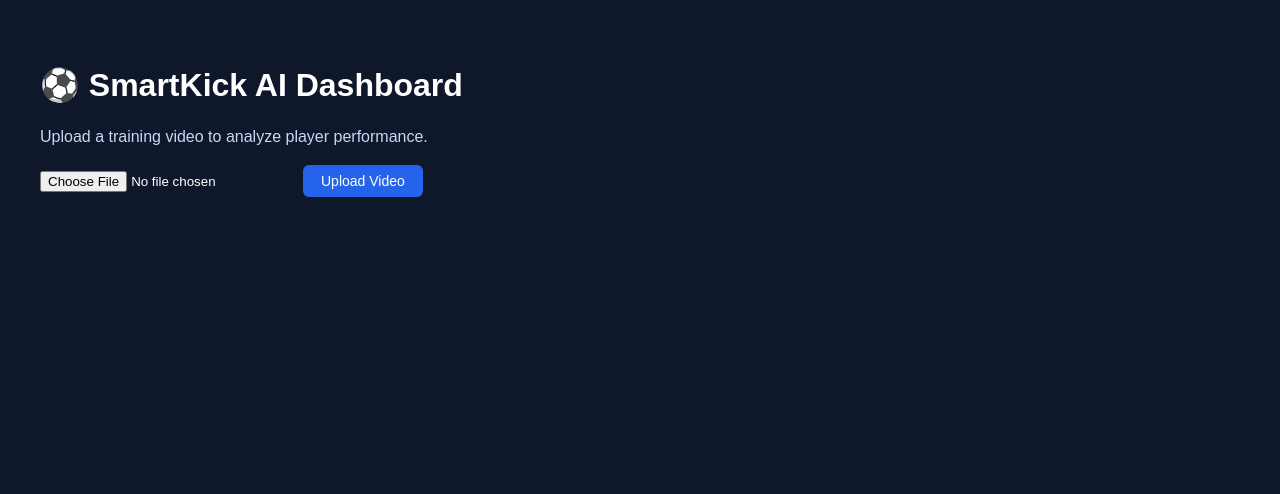
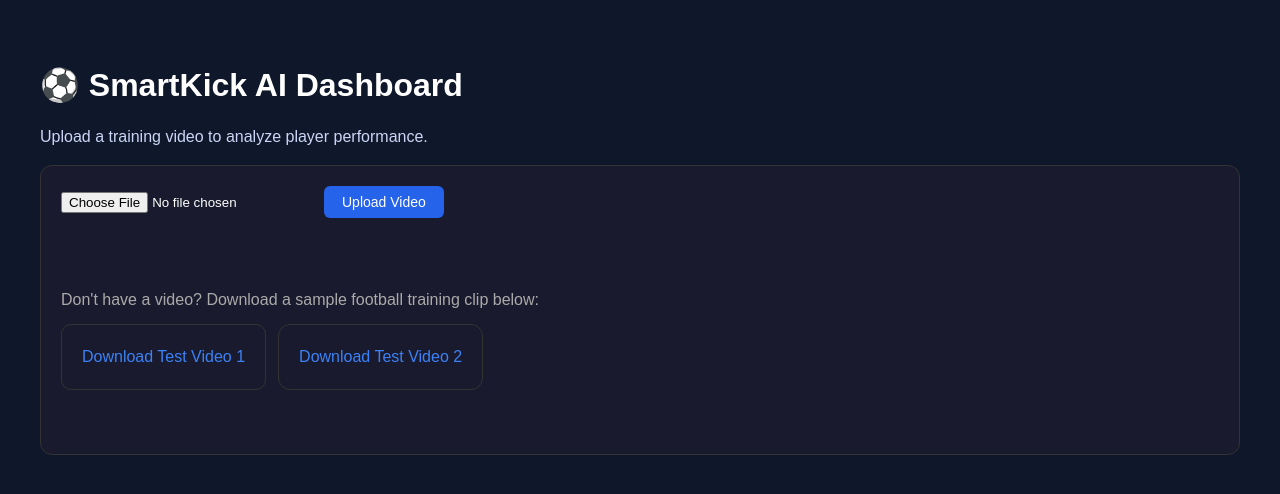
Before and after one commit to kaushikikke/smartkick-ai, a React (Vite) app in the folder client/: page /dashboard in a window 1280 px wide. Shown: the top 494 px of the page. Built offline with nearby package versions, Linux system fonts and the light colour scheme.

Commit message:
Added sample video to test

```diff
--- a/client/src/pages/Dashboard.jsx
+++ b/client/src/pages/Dashboard.jsx
@@ -45,10 +45,10 @@ function Dashboard() {
       setLoading(true);
 
       const formData = new FormData();
-    formData.append("file", file); // ✅ FIXED KEY
+      formData.append("file", file);
 
       const res = await axios.post(
-  `${import.meta.env.VITE_API_URL}/upload`,  // ← calls your server
+        `${import.meta.env.VITE_API_URL}/upload`,
         formData,
         {
           headers: { "Content-Type": "multipart/form-data" },
@@ -70,6 +70,7 @@ function Dashboard() {
     }
 
   };
+
   /* ===============================
      PDF Export
   =============================== */
@@ -112,12 +113,7 @@ function Dashboard() {
   =============================== */
 
   const radarData = result ? {
-    labels: [
-      "Performance",
-      "Speed",
-      "Activity",
-      "Distance"
-    ],
+    labels: ["Performance", "Speed", "Activity", "Distance"],
     datasets: [
       {
         label: "Player Metrics",
@@ -148,67 +144,56 @@ function Dashboard() {
     const w = canvas.width;
     const h = canvas.height;
 
-  ctx.clearRect(0,0,w,h);
+    ctx.clearRect(0, 0, w, h);
 
     ctx.fillStyle = "#166534";
-  ctx.fillRect(0,0,w,h);
+    ctx.fillRect(0, 0, w, h);
 
     ctx.strokeStyle = "white";
     ctx.lineWidth = 2;
 
-  ctx.strokeRect(0,0,w,h);
+    ctx.strokeRect(0, 0, w, h);
 
     ctx.beginPath();
-  ctx.moveTo(w/2,0);
-  ctx.lineTo(w/2,h);
+    ctx.moveTo(w / 2, 0);
+    ctx.lineTo(w / 2, h);
     ctx.stroke();
 
     ctx.beginPath();
-  ctx.arc(w/2,h/2,50,0,Math.PI*2);
+    ctx.arc(w / 2, h / 2, 50, 0, Math.PI * 2);
     ctx.stroke();
 
-  ctx.strokeRect(0, h/2 - 110, 90, 220);
-
-  ctx.strokeRect(w - 90, h/2 - 110, 90, 220);
-
-  ctx.strokeRect(0, h/2 - 55, 40, 110);
-
-  ctx.strokeRect(w - 40, h/2 - 55, 40, 110);
-
-  ctx.strokeRect(-10, h/2 - 30, 10, 60);
-
-  ctx.strokeRect(w, h/2 - 30, 10, 60);
+    ctx.strokeRect(0, h / 2 - 110, 90, 220);
+    ctx.strokeRect(w - 90, h / 2 - 110, 90, 220);
+    ctx.strokeRect(0, h / 2 - 55, 40, 110);
+    ctx.strokeRect(w - 40, h / 2 - 55, 40, 110);
+    ctx.strokeRect(-10, h / 2 - 30, 10, 60);
+    ctx.strokeRect(w, h / 2 - 30, 10, 60);
 
     ctx.fillStyle = "white";
 
     ctx.beginPath();
-  ctx.arc(60, h/2, 3, 0, Math.PI*2);
+    ctx.arc(60, h / 2, 3, 0, Math.PI * 2);
     ctx.fill();
 
     ctx.beginPath();
-  ctx.arc(w - 60, h/2, 3, 0, Math.PI*2);
+    ctx.arc(w - 60, h / 2, 3, 0, Math.PI * 2);
     ctx.fill();
 
     ctx.fillStyle = "red";
 
     if (Array.isArray(result.coordinates)) {
-
-    result.coordinates.forEach((p)=>{
-
+      result.coordinates.forEach((p) => {
         if (!Array.isArray(p)) return;
-
         const x = p[0] * w;
         const y = p[1] * h;
-
         ctx.beginPath();
-      ctx.arc(x,y,4,0,Math.PI*2);
+        ctx.arc(x, y, 4, 0, Math.PI * 2);
         ctx.fill();
-
       });
-
     }
 
-},[result]);
+  }, [result]);
 
   return (
 
@@ -216,17 +201,28 @@ function Dashboard() {
 
       <h1>⚽ SmartKick AI Dashboard</h1>
 
-      <p>
-        Upload a training video to analyze player performance.
-      </p>
+      <p>Upload a training video to analyze player performance.</p>
 
-      {/* Upload */}
+      {/* ================================
+          🧪 Test Section
+      ================================ */}
+      <div style={{
+        background: "#1a1a2e",
+        border: "1px solid #333",
+        borderRadius: "12px",
+        padding: "20px",
+        marginBottom: "24px"
+      }}>
 
+
+      {/* ================================
+          📤 Upload Box
+      ================================ */}
       <div className="upload-box">
 
         <input
           type="file"
-          onChange={(e)=>setFile(e.target.files[0])}
+          onChange={(e) => setFile(e.target.files[0])}
         />
 
         <button
@@ -237,75 +233,93 @@ function Dashboard() {
         </button>
 
       </div>
+      <br></br>
+
+
+
+        <p style={{ color: "#aaa", marginBottom: "12px" }}>
+          Don't have a video? Download a sample football training clip below:
+        </p>
+
+        <div style={{ display: "flex", gap: "12px", flexWrap: "wrap", marginBottom: "20px" }}>
+
+          <a
+            href="/demoVGoalScored.mp4"
+            download
+            style={{
+              background: "#1a1a2e",
+        border: "1px solid #333",
+        borderRadius: "10px",
+        padding: "20px",
+        marginBottom: "24px"
+            }}
+          >
+            Download Test Video 1
+          </a>
+
+          <a
+            href="/demoVNoGoal.mp4"
+            download
+            style={{
+              background: "#1a1a2e",
+        border: "1px solid #333",
+        borderRadius: "12px",
+        padding: "20px",
+        marginBottom: "24px"
+            }}
+          >
+            Download Test Video 2
+          </a>
+
+        </div>
+
+
+
+      </div>
+
 
       {result && (
 
         <>
 
           {/* Stats Cards */}
-
           <div className="stats-grid">
-
             <StatCard title="Performance Score" value={result.performance_score} />
             <StatCard title="Distance (m)" value={result.distance_meters} />
             <StatCard title="Avg Speed (m/s)" value={result.avg_speed_m_per_s} />
             <StatCard title="Active Time (%)" value={result.active_time_percent} />
-
           </div>
 
           {/* Charts */}
-
           <div className="chart-grid">
 
             <div className="chart-box">
-
               <h3>Performance Radar</h3>
-
               {radarData && <Radar data={radarData} />}
-
             </div>
 
             <div className="chart-box">
-
               <h3>Movement Heatmap</h3>
-
-            <canvas
-              ref={canvasRef}
-              width="500"
-              height="350"
-            />
-
+              <canvas ref={canvasRef} width="500" height="350" />
             </div>
 
           </div>
 
           {/* PDF Button */}
-
-        <button
-          className="pdf-btn"
-          onClick={downloadPDF}
-        >
+          <button className="pdf-btn" onClick={downloadPDF}>
             Download PDF Report
           </button>
 
           {/* Tactical Insights */}
-
           <div className="insights-box">
-
             <h3>Tactical Insights</h3>
-
             {Array.isArray(result.tactical_insight) ? (
-
               result.tactical_insight.map((insight, i) => (
                 <p key={i}>• {insight}</p>
               ))
-
             ) : (
-
               <p>• {result.tactical_insight}</p>
-
             )}
-
           </div>
 
         </>
@@ -319,21 +333,13 @@ function Dashboard() {
 }
 
 /* Stat Card */
-
-function StatCard({title,value}){
-
+function StatCard({ title, value }) {
   return (
-
     <div className="stat-card">
-
       <h4>{title}</h4>
-
       <p>{value}</p>
-
     </div>
-
   );
-
 }
 
 export default Dashboard;
--- a/client/src/pages/Login.jsx
+++ b/client/src/pages/Login.jsx
@@ -26,6 +26,8 @@ function Login() {
     }
 
   };
+
+
 
   return (
 
@@ -58,6 +60,8 @@ function Login() {
 
     </div>
 
+
+
   );
 }
 
```
Also changed, not shown: 2 other files (tests, documents, lock files or other folders). Lines whose indentation alone changed are shown as unchanged.
